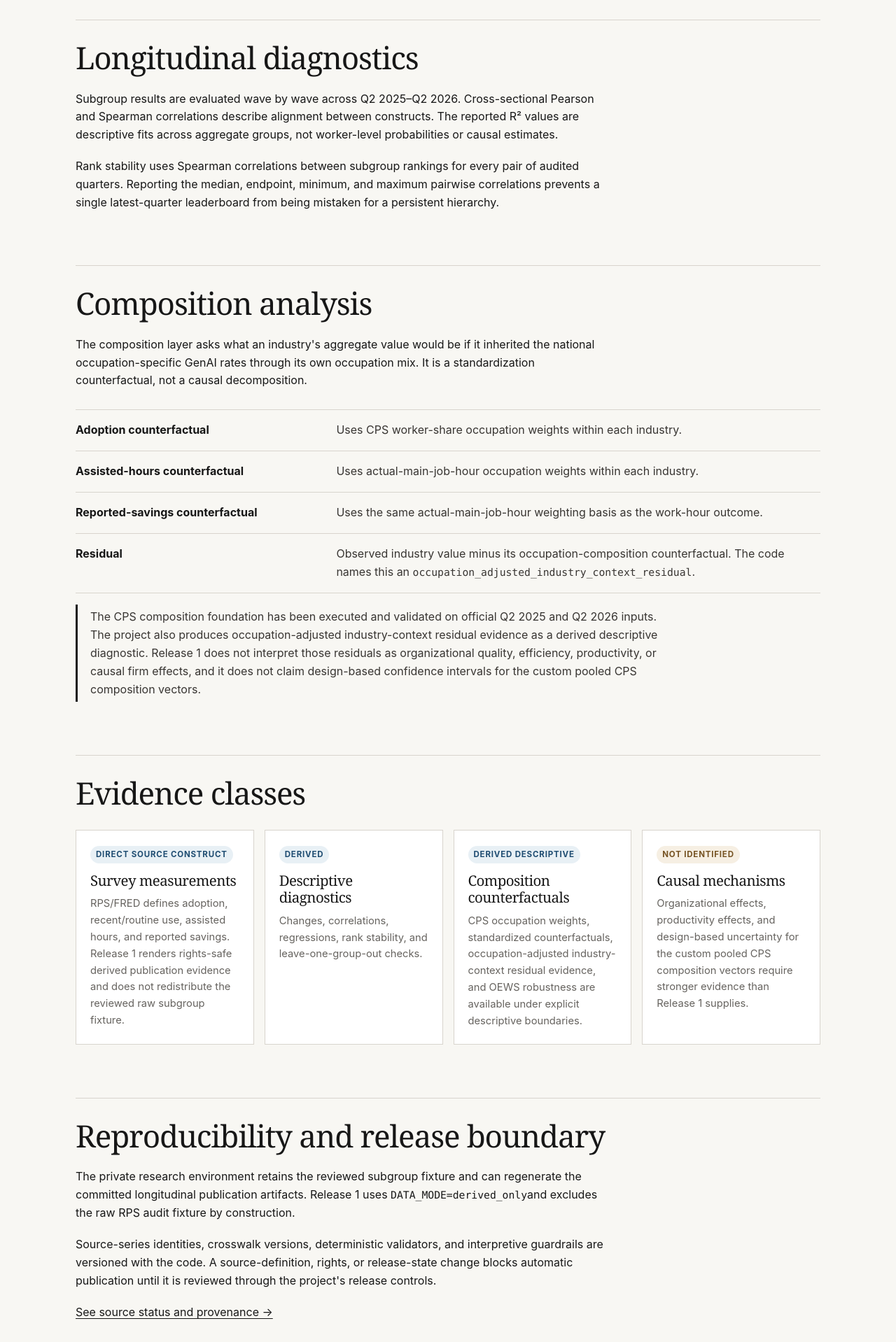
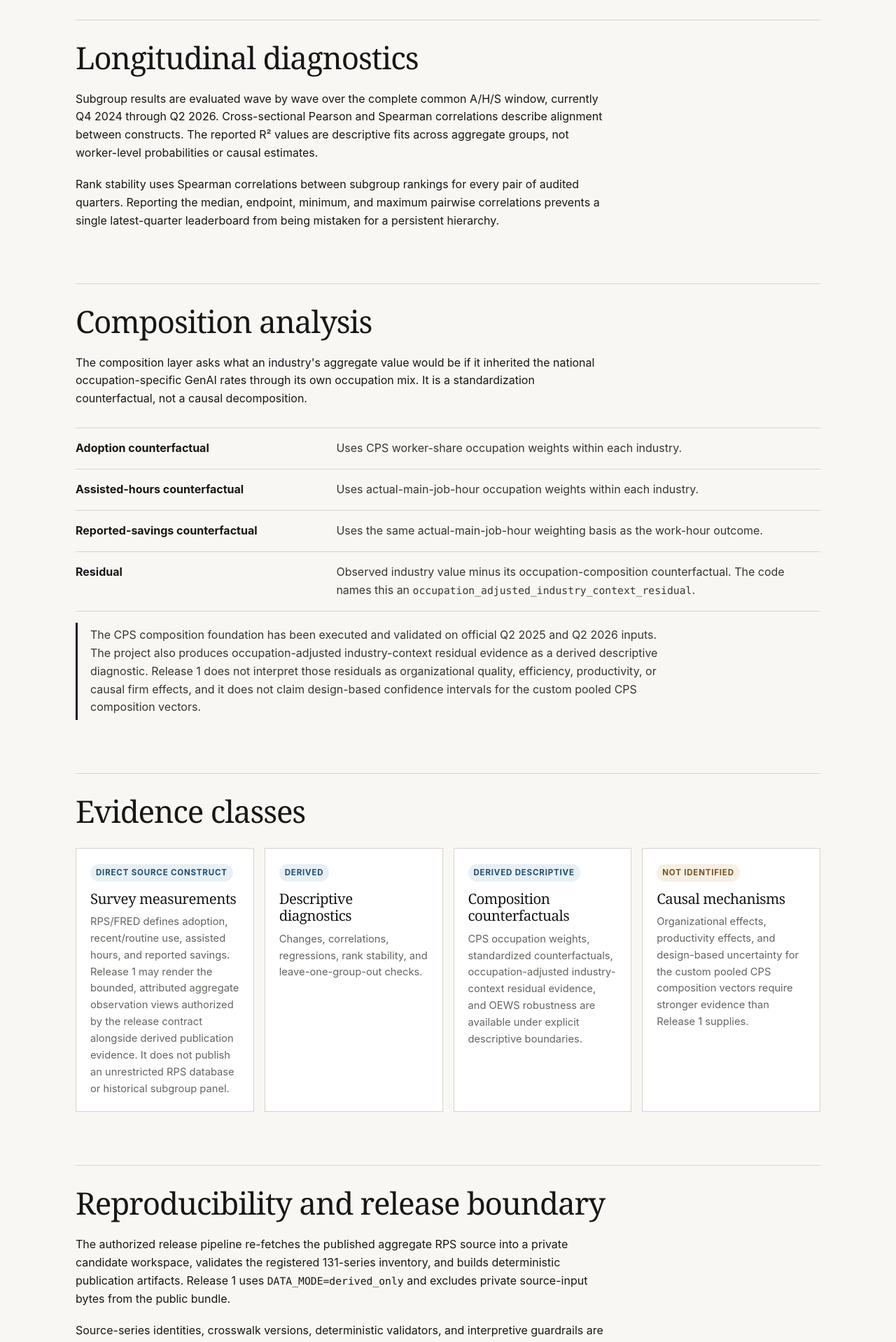
Before and after one commit to fraware/ai-adoption-us, a Next.js app in the folder apps/web/: page /ai-adoption-us/methodology in a window 1280 px wide. Shown: the part 1260-3178 px from the top of the page at 70% size. Built offline with nearby package versions, Linux system fonts and the light colour scheme; no server answers.

Commit message:
Update methodology to current release evidence boundary

```diff
--- a/apps/web/app/methodology/page.tsx
+++ b/apps/web/app/methodology/page.tsx
@@ -46,9 +46,10 @@ export default function MethodologyPage() {
       <section className="section" aria-labelledby="diagnostics-heading">
         <h2 id="diagnostics-heading">Longitudinal diagnostics</h2>
         <p>
-          Subgroup results are evaluated wave by wave across Q2 2025–Q2 2026. Cross-sectional Pearson
-          and Spearman correlations describe alignment between constructs. The reported R² values are
-          descriptive fits across aggregate groups, not worker-level probabilities or causal estimates.
+          Subgroup results are evaluated wave by wave over the complete common A/H/S window, currently
+          Q4 2024 through Q2 2026. Cross-sectional Pearson and Spearman correlations describe alignment
+          between constructs. The reported R² values are descriptive fits across aggregate groups, not
+          worker-level probabilities or causal estimates.
         </p>
         <p>
           Rank stability uses Spearman correlations between subgroup rankings for every pair of audited
@@ -94,8 +95,9 @@ export default function MethodologyPage() {
             <h3>Survey measurements</h3>
             <p>
               RPS/FRED defines adoption, recent/routine use, assisted hours, and reported savings. Release
-              1 renders rights-safe derived publication evidence and does not redistribute the reviewed raw
-              subgroup fixture.
+              1 may render the bounded, attributed aggregate observation views authorized by the release
+              contract alongside derived publication evidence. It does not publish an unrestricted RPS
+              database or historical subgroup panel.
             </p>
           </div>
           <div className="status-card">
@@ -125,9 +127,10 @@ export default function MethodologyPage() {
       <section className="section" aria-labelledby="release-heading">
         <h2 id="release-heading">Reproducibility and release boundary</h2>
         <p>
-          The private research environment retains the reviewed subgroup fixture and can regenerate the
-          committed longitudinal publication artifacts. Release 1 uses <code>DATA_MODE=derived_only</code>
-          and excludes the raw RPS audit fixture by construction.
+          The authorized release pipeline re-fetches the published aggregate RPS source into a private
+          candidate workspace, validates the registered 131-series inventory, and builds deterministic
+          publication artifacts. Release 1 uses <code>DATA_MODE=derived_only</code> and excludes private
+          source-input bytes from the public bundle.
         </p>
         <p>
           Source-series identities, crosswalk versions, deterministic validators, and interpretive
```
